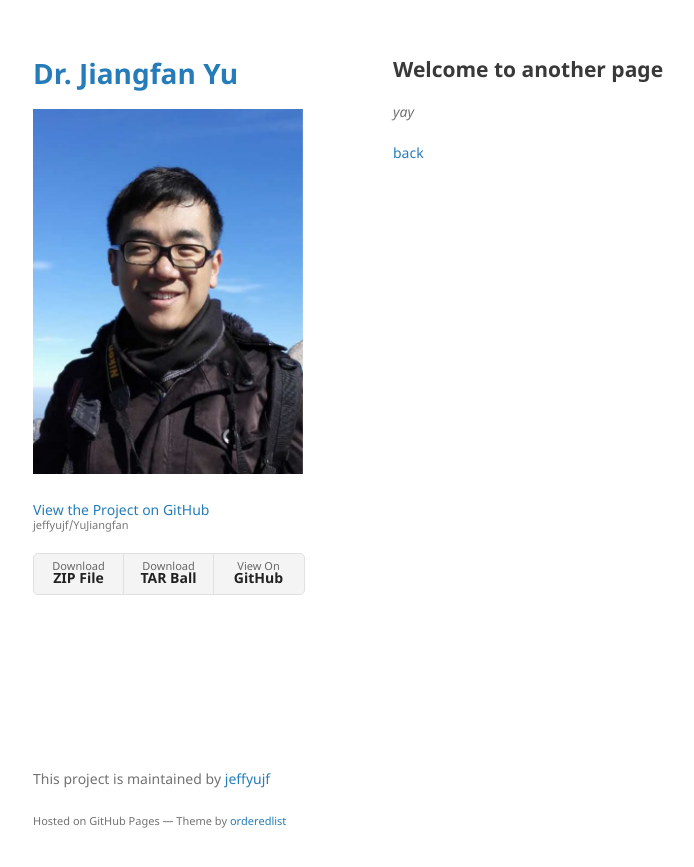
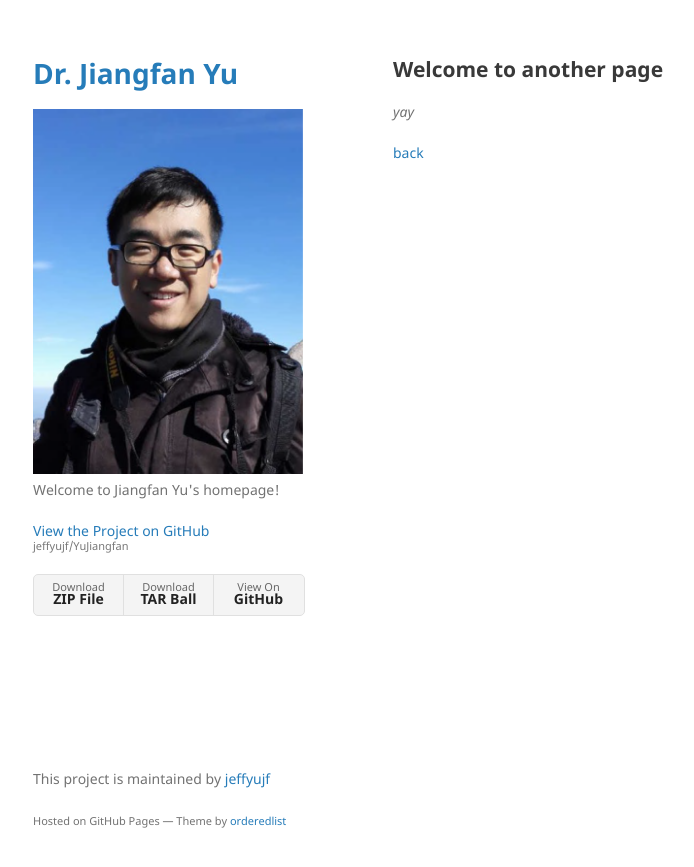
Before and after one commit to jeffyujf/YuJiangfan, a Jekyll site: the page built from another-page.md, in a window 1280 px wide. Shown: the top 867 px of the page, without its empty margins (177-871 px from the left). Built offline with Jekyll 4.4.1, drawn with Linux system fonts in a browser that asks for light colours; the repository's description, which GitHub fills in, is left out; our own code applies the rules of GitHub Pages for plain Markdown files.

Commit message:
Update _config.yml

```diff
--- a/_config.yml
+++ b/_config.yml
@@ -3,3 +3,4 @@ logo: /assets/img/yu.png
 description:
 show_downloads: true
 google_analytics:
+description: [Welcome to Jiangfan Yu's homepage!]
```
